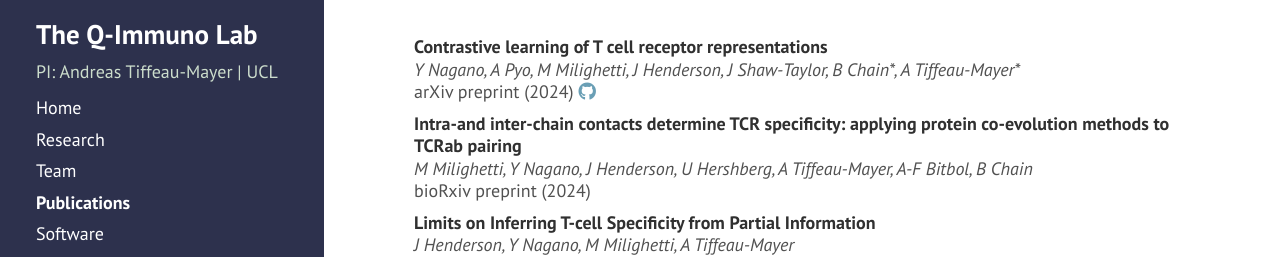
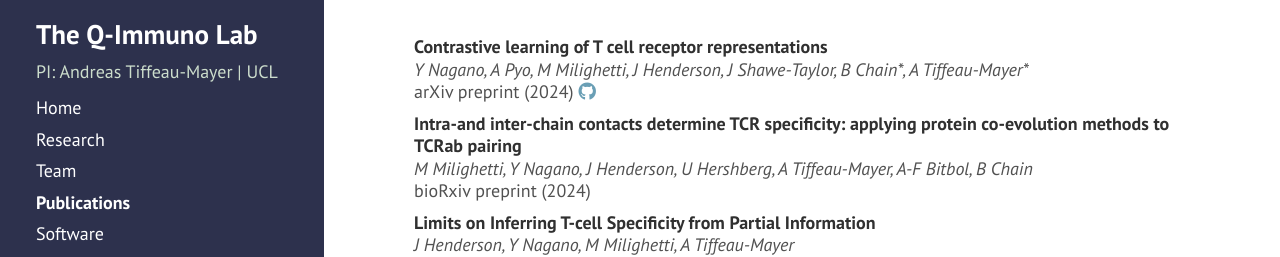
Before and after one commit to andim/andim.github.io, a Jekyll site: the page built from publications.md, in a window 1280 px wide and 900 px high. Shown: the top 257 px of the window. Built offline with Jekyll 4.4.1, drawn with Linux system fonts in a browser that asks for light colours; nearby versions of some CDN libraries; a style sheet for code colours, icons or effects is not loaded.

Commit message:
fixed typo

```diff
--- a/_data/publist.yml
+++ b/_data/publist.yml
@@ -1,4 +1,4 @@
-- authors: Y Nagano, A Pyo, M Milighetti, J Henderson, J Shaw-Taylor, B Chain\*, A Tiffeau-Mayer\*
+- authors: Y Nagano, A Pyo, M Milighetti, J Henderson, J Shawe-Taylor, B Chain\*, A Tiffeau-Mayer\*
   title: Contrastive learning of T cell receptor representations
   journal: arXiv preprint
   year: 2024
```
